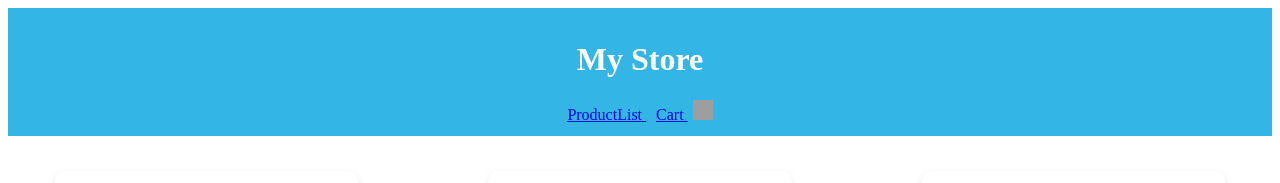
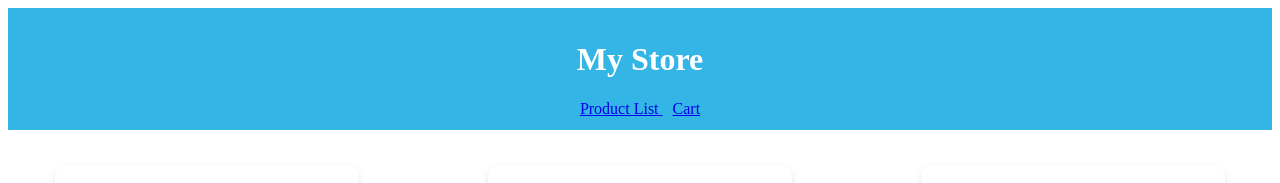
Before and after one commit to ivanorsolic95/MyStore, an Angular app: page / in a window 1280 px wide. Shown: the top 183 px of the page. Built offline with nearby package versions, Linux system fonts and the light colour scheme; grey boxes are pictures that could not be loaded.

Commit message:
Update app.component.html
Wrap links in 'nav-links' div and add 'nav-link' class for styling and UX

```diff
--- a/src/app/app.component.html
+++ b/src/app/app.component.html
@@ -1,11 +1,12 @@
 <div class="header">
-<h1 >My Store</h1>
-<a [routerLink]="['/']">
-    ProductList
-</a>
-<a [routerLink]="['cart']">
-    Cart
-    <img src="/assets/cart.png" alt="Cart" class="cart-icon">
-</a>
+    <h1 >My Store</h1>
+    <div class="nav-links">
+        <a class="nav-link" [routerLink]="['/']">
+            Product List
+        </a>
+        <a class="nav-link" [routerLink]="['cart']">
+            Cart
+        </a>
+    </div>
 </div>
 <router-outlet></router-outlet>
```
